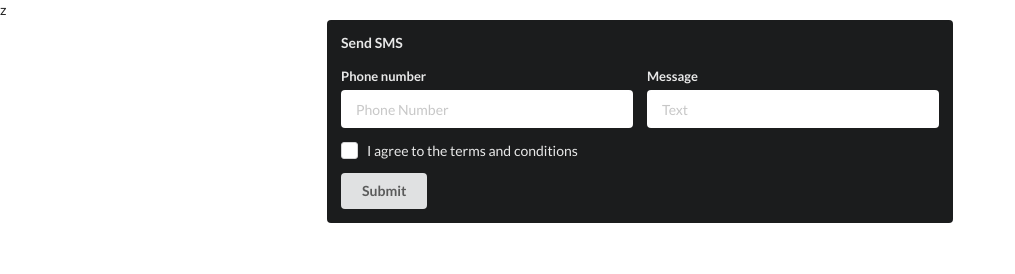
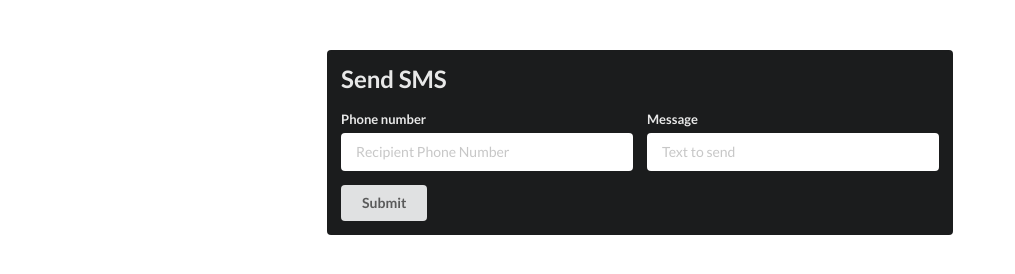
Before and after one commit to Dcwind/E-sms, a website: page views/index.html in a window 1280 px wide. Shown: the whole page, without its empty margins (0-1015 px from the left). Drawn offline with nearby package versions, Linux system fonts and the light colour scheme.

Commit message:
input fields

```diff
--- a/views/index.html
+++ b/views/index.html
@@ -1,4 +1,4 @@
-z<!DOCTYPE html>
+<!DOCTYPE html>
 <html lang="en">
 <head>
     <meta charset="UTF-8">
@@ -11,30 +11,31 @@ z<!DOCTYPE html>
     <div class="container">
         <div class="ui two column centered grid">
             <div class="column">
-                <div class="ui inverted segment">
+                <div class="ui inverted segment" style="margin-top:50px">
                     <div class="ui inverted form">
-                      <h5>Send SMS</h5>
+                      <h2>Send SMS</h2>
                       <div class="two fields">
                         <div class="field">
                           <label>Phone number</label>
-                          <input placeholder="Phone Number" type="tel">
+                          <input placeholder="Recipient Phone Number" id="number" type="tel">
                         </div>
                         <div class="field">
                           <label>Message</label>
-                          <input placeholder="Text" type="text">
+                          <input placeholder="Text to send" id="text" type="text">
                         </div>
                       </div>
-                      <div class="inline field">
-                        <div class="ui checkbox">
-                          <input type="checkbox" tabindex="0" class="hidden">
-                          <label>I agree to the terms and conditions</label>
-                        </div>
+
                       </div>
-                      <div class="ui submit button">Submit</div>
+                      <div class="ui submit button" id="button">Submit</div>
+                      <p class="response"></p>
                     </div>
                   </div>
             </div>
         </div>
     </div>
+
+  <script src="/socket.io/socket.io.js"></script>
+  <script src="js/main.js"></script>
+
 </body>
 </html>
```
